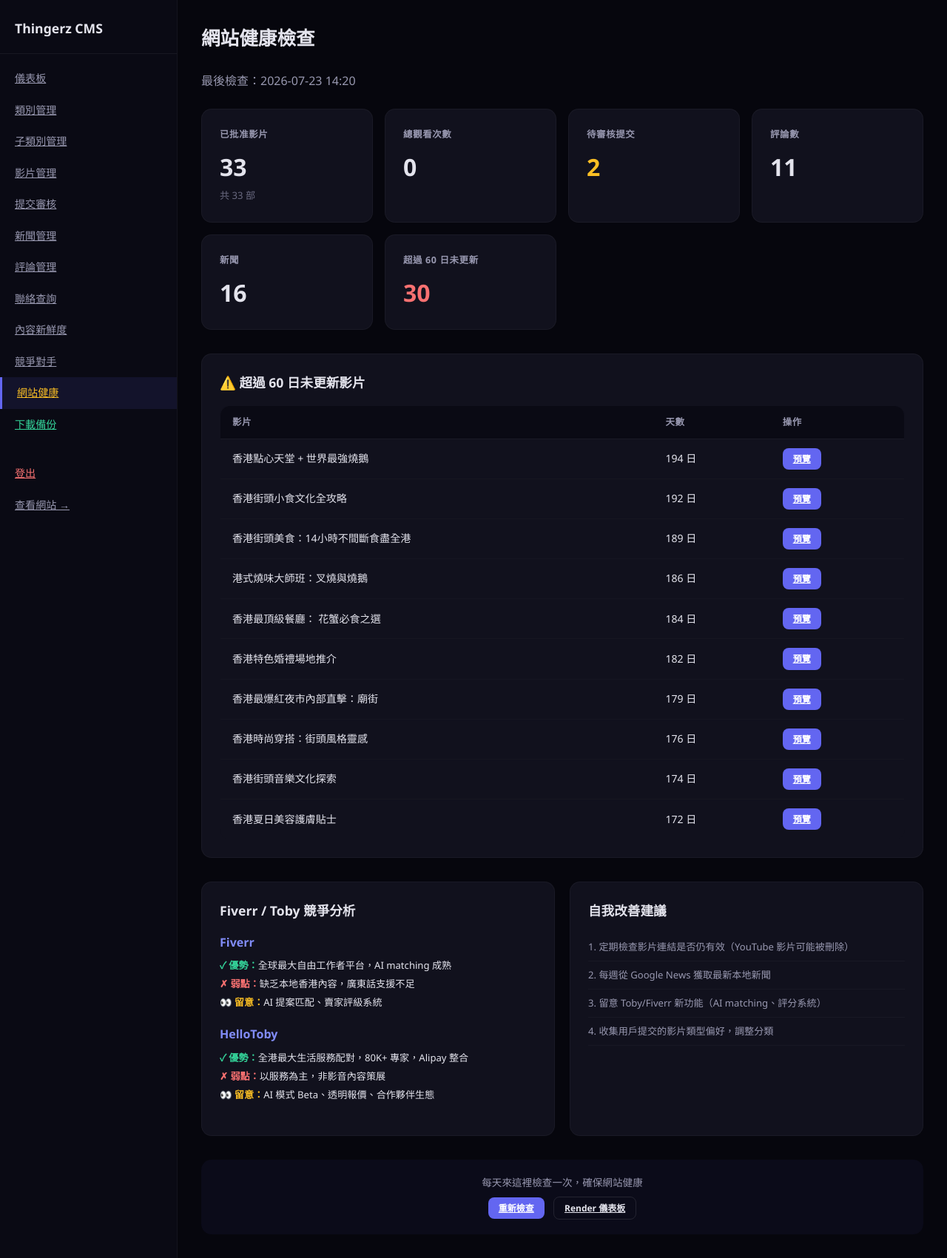
After one commit to gbeoho/Thingerz, a Flask app: page /admin/health in a window 1280 px wide. The commit adds this page. Shown: the whole page at 74% size. Run offline with Flask 3, Linux system fonts and the light colour scheme; the visitor is signed in with stand-in values (Sample User, id 1); data comes from the database, SQL or seed files in the repository; data that the repository does not hold is empty.

Commit message:
Add files via upload

```diff
--- /dev/null
+++ b/templates/admin/health.html
@@ -0,0 +1,52 @@
+{% extends "admin/layout.html" %}
+{% block admin_content %}
+<h1>網站健康檢查</h1>
+<p style="color:#9898b0;margin-bottom:24px">最後檢查：{{ now.strftime('%Y-%m-%d %H:%M') }}</p>
+
+<div class="stats" style="margin-bottom:32px">
+    <div class="stat-card"><h3>已批准影片</h3><div class="num">{{ insights.approved_videos }}</div><small class="text-muted">共 {{ insights.total_videos }} 部</small></div>
+    <div class="stat-card"><h3>總觀看次數</h3><div class="num">{{ insights.total_views }}</div></div>
+    <div class="stat-card"><h3>待審核提交</h3><div class="num" style="color:{% if insights.pending_submissions > 0 %}#fbbf24{% else %}#34d399{% endif %}">{{ insights.pending_submissions }}</div></div>
+    <div class="stat-card"><h3>評論數</h3><div class="num">{{ insights.total_comments }}</div></div>
+    <div class="stat-card"><h3>新聞</h3><div class="num">{{ insights.total_news }}</div></div>
+    <div class="stat-card"><h3>超過 60 日未更新</h3><div class="num" style="color:{% if insights.stale_count > 10 %}#f87171{% else %}#fbbf24{% endif %}">{{ insights.stale_count }}</div></div>
+</div>
+
+{% if insights.stale_videos %}
+<div style="background:#11111d;border-radius:14px;padding:24px;border:1px solid rgba(255,255,255,.04);margin-bottom:32px">
+    <h2 style="font-size:1.1rem;margin-bottom:16px">⚠️ 超過 60 日未更新影片</h2>
+    <table><thead><tr><th>影片</th><th>天數</th><th>操作</th></tr></thead>
+    <tbody>
+    {% for v in insights.stale_videos %}
+    <tr><td>{{ v.title }}</td><td>{{ v.days }} 日</td><td><a href="{{ url_for('video_detail', video_id=v.id) }}" target="_blank" class="btn btn-sm btn-primary">預覽</a></td></tr>
+    {% endfor %}
+    </tbody></table>
+</div>
+{% endif %}
+
+<div style="display:grid;grid-template-columns:1fr 1fr;gap:20px;margin-bottom:32px">
+    <div style="background:#11111d;border-radius:14px;padding:24px;border:1px solid rgba(255,255,255,.04)">
+        <h2 style="font-size:1.1rem;margin-bottom:16px">Fiverr / Toby 競爭分析</h2>
+        {% for comp in insights.competitor_notes %}
+        <div style="margin-bottom:20px">
+            <h3 style="font-size:1rem;color:#818cf8;margin-bottom:8px">{{ comp.platform }}</h3>
+            <p style="font-size:.82rem;margin-bottom:4px"><strong style="color:#34d399">✓ 優勢：</strong>{{ comp.strength }}</p>
+            <p style="font-size:.82rem;margin-bottom:4px"><strong style="color:#f87171">✗ 弱點：</strong>{{ comp.weakness }}</p>
+            <p style="font-size:.82rem"><strong style="color:#fbbf24">👀 留意：</strong>{{ comp.to_watch }}</p>
+        </div>
+        {% endfor %}
+    </div>
+    <div style="background:#11111d;border-radius:14px;padding:24px;border:1px solid rgba(255,255,255,.04)">
+        <h2 style="font-size:1.1rem;margin-bottom:16px">自我改善建議</h2>
+        {% for tip in insights.self_improve %}
+        <p style="font-size:.82rem;color:#9898b0;padding:8px 0;border-bottom:1px solid rgba(255,255,255,.03)">{{ loop.index }}. {{ tip }}</p>
+        {% endfor %}
+    </div>
+</div>
+
+<div style="text-align:center;padding:20px;background:rgba(99,102,241,.05);border-radius:14px">
+    <p style="font-size:.85rem;color:#9898b0;margin-bottom:8px">每天來這裡檢查一次，確保網站健康</p>
+    <a href="{{ url_for('admin_health') }}" class="btn btn-primary btn-sm">重新檢查</a>
+    <a href="https://render.com/dashboard" target="_blank" class="btn btn-sm" style="background:transparent;border:1px solid rgba(255,255,255,.1);color:#e4e4ed;margin-left:8px">Render 儀表板</a>
+</div>
+{% endblock %}
--- a/templates/admin/layout.html
+++ b/templates/admin/layout.html
@@ -51,6 +51,10 @@ a{color:#818cf8}
     <a href="{{ url_for('admin_news') }}" class="{% if 'admin_news' in request.endpoint %}active{% endif %}">新聞管理</a>
     <a href="{{ url_for('admin_comments') }}" class="{% if request.endpoint == 'admin_comments' %}active{% endif %}">評論管理</a>
     <a href="{{ url_for('admin_contacts') }}" class="{% if request.endpoint == 'admin_contacts' %}active{% endif %}">聯絡查詢</a>
+    <a href="{{ url_for('admin_freshness') }}" class="{% if request.endpoint == 'admin_freshness' %}active{% endif %}">內容新鮮度</a>
+    <a href="{{ url_for('admin_competitors') }}" class="{% if request.endpoint == 'admin_competitors' %}active{% endif %}">競爭對手</a>
+    <a href="{{ url_for('admin_health') }}" class="{% if request.endpoint == 'admin_health' %}active{% endif %}" style="color:#fbbf24">網站健康</a>
+    <a href="{{ url_for('admin_backup') }}" style="color:#34d399">下載備份</a>
     <a href="{{ url_for('admin_logout') }}" style="margin-top:24px;color:#f87171">登出</a>
     <a href="{{ url_for('index') }}" target="_blank">查看網站 →</a>
 </div>
```
Also changed, not shown: templates/admin/competitors.html (added, +37 -0 lines), templates/admin/dashboard.html (+10 -0 lines), templates/admin/freshness.html (added, +47 -0 lines).
